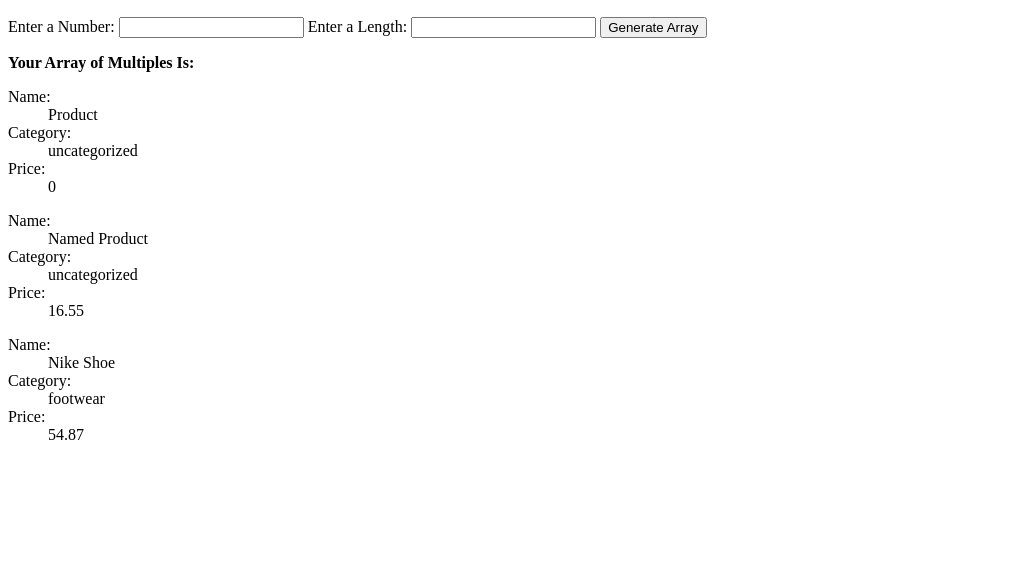
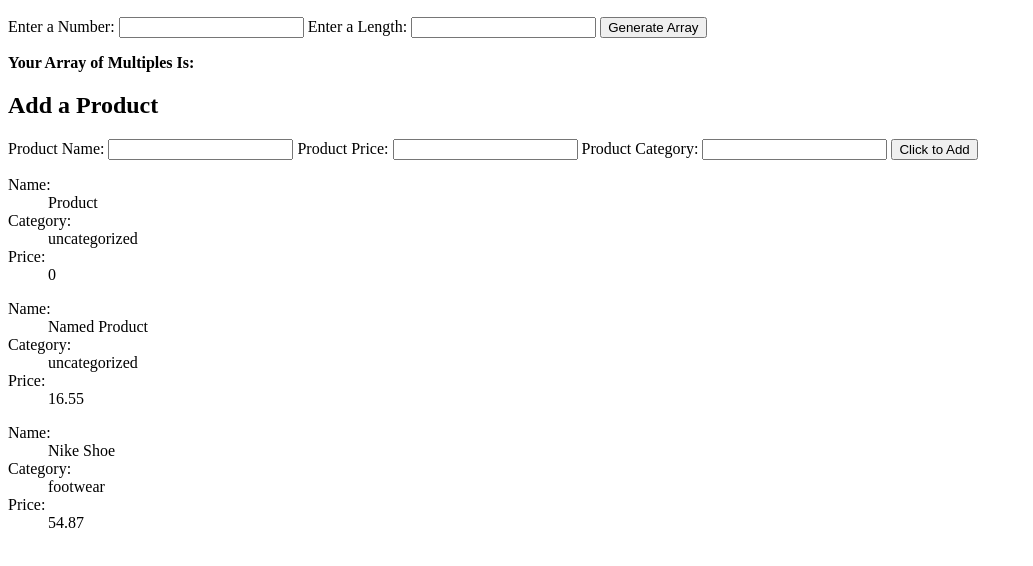
Before and after one commit to Triple0/wb-javascript-review, a plain HTML site: page index.html in a window 1280 px wide. Shown: the part 110-676 px from the top of the page, without its empty margins (0-1033 px from the left). Drawn offline with Linux system fonts and the light colour scheme.

Commit message:
Added product form.

```diff
--- a/index.html
+++ b/index.html
@@ -29,5 +29,21 @@
     <strong>Your Array of Multiples Is:</strong>
   </p>
   <dl></dl>
+  <form id="product-form" action="#" method="GET">
+    <h2>Add a Product</h2>
+    <label for="name">
+      Product Name:
+      <input type="text" name="name">
+    </label>
+    <label for="price">
+      Product Price:
+      <input type="number" name="price">
+    </label>
+    <label for="category">
+      Product Category:
+      <input type="text" name="category">
+    </label>
+    <input type="submit" value="Click to Add">
+  </form>
 </body>
 </html>
--- a/js/scripts.js
+++ b/js/scripts.js
@@ -257,3 +257,7 @@ multiplesForm.addEventListener( 'submit', event => { // Keep track of "event" ob
     <dd>${result}</dd>
   `;
 } );
+
+/**
+ * Additional DOM Practice
+ */
```
